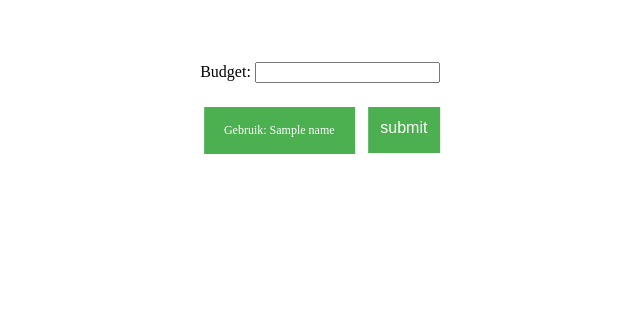
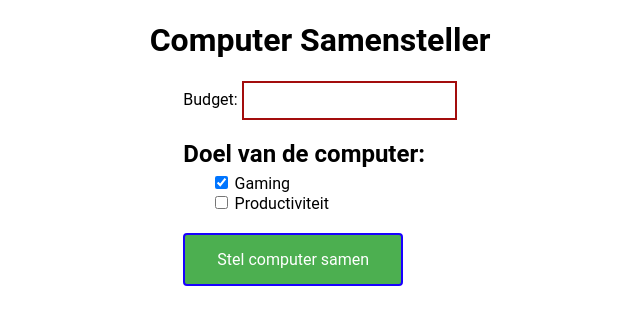
Before and after one commit to DJNK0/PC_Maker, a Flask app: template templates/home.html in a window 1280 px wide. Shown: the top 325 px of the page, without its empty margins (320-960 px from the left). Run offline with Flask 2, Linux system fonts and the light colour scheme; the template is opened without the code that fills it: most values are stand-ins (such as "Sample title", 1, 10 or a date in 2020); parts of the project's set-up code (start-up, migrations or seed data) failed here and were passed over; some web fonts are replaced.

Commit message:
Versie goedheid

```diff
--- a/behuizing_results.txt
+++ b/behuizing_results.txt
@@ -1,4 +1,4 @@
-32,:LC Power LC-7036B-ON Midi Tower Behuizing
+LC Power LC-7036B-ON Midi Tower Behuizing:32
 Aerocool Hexform:49
 Corsair 4000D Airflow Tempered Glass Black Midi Tower Behuizing:109
 Fractal Design Torrent Gray + Light TG Midi Tower Behuizing:174
--- a/falende.py
+++ b/falende.py
@@ -1,23 +1,46 @@
 
 from flask import Flask, render_template, request
 import programmayes
-import sys
+
 app = Flask(__name__)
 
-@app.route("/")
+@app.route("/", methods=['GET', 'POST'])
 def home():
+    if request.method == "POST":
+        if request.form.get("submit_btn") == "0":
+
+            budget = request.form.get("budget")
+            if budget != "":
+                budget = int(budget)
+            else:
+                return render_template("home_error.html")
+            if budget < 450:
+                return render_template("home_error.html")
+
+            if request.form.get("Productiviteit") == "Productiviteit":
+                gebruiks_case = "professioneel"
+            else:
+                gebruiks_case = "gaming"
+            computer = programmayes.main(budget, gebruiks_case)
+            if computer == 0:
+                return render_template("home_error.html")
+            (gpu, gpu_prijs, cpu, cpu_prijs,
+             psu, psu_prijs, moederbord, moederbord_prijs,
+             ram, ram_prijs, koeling, koeling_prijs,
+             behuizing, behuizing_prijs,
+             opslag, opslag_prijs) = computer
+
+            return render_template("computer.html", gpu=gpu, gpu_prijs=gpu_prijs,
+                                   cpu=cpu, cpu_prijs=cpu_prijs,
+                                   psu=psu, psu_prijs=psu_prijs,
+                                   moederbord=moederbord, moederbord_prijs=moederbord_prijs,
+                                   ram=ram, ram_prijs=ram_prijs,
+                                   koeling=koeling, koeling_prijs=koeling_prijs,
+                                   behuizing=behuizing, behuizing_prijs=behuizing_prijs,
+                                   opslag=opslag, opslag_prijs=opslag_prijs)
+        if request.form.get("submit_btn") == "0":
+            pass
     return render_template("home.html")
-
-@app.route("/", methods=["POST"])
-def get_data():
-    if request.form.get("gaming_btn") == "0":
-        return render_template('home.html', name="gaming")
-    elif request.form.get('productiviteit_btn') == '0':
-        return render_template('home.html', name="productiviteit")
-    else:
-        return render_template("home.html")
 
 if __name__ == "__main__":
     app.run(debug=True)
-    print(request.form.get("budget"))
-    budget = get_data()
--- a/static/css/style.css
+++ b/static/css/style.css
@@ -1,76 +1,48 @@
+@import url("https://fonts.google.com/specimen/Roboto");
+
 .centered{
-  position: fixed;
-  left: 50%;
-  transform: translate(-50%, -50%);
+  display: flex;
+  justify-content: center;
+  align-items: center
+}
+*{
+  font-family: "Roboto", sans-serif;
+}
+h2{
+
+  padding-bottom: 2%;
+  margin-bottom:0;
+}
+.checkboxes{
+  padding-left:10%;
+  padding-bottom:20px;
 }
 
-.form_padding{
-  padding-top: 200px;
-  padding-bottom:10%;
-}
-.dropbtn {
-  background-color: #4CAF50;
-  float:left;
-  color: white;
-  padding-top: 16px;
-  padding-bottom: 16px;
-  text-align: center;
-  margin: 0 1.5%;
-  width: 63%;
-  font-size: 12px;
-  border: none;
-  cursor: pointer;
-}
-
-
-
-
-.dropdown-content {
-  display: none;
-  position: absolute;
-  padding: 0;
-  margin: 0 1.5%;
-
-  margin-top: 20%;
+input::-webkit-inner-spin-button {
+  margin: 0;
+  -webkit-appearance: none;
 
 }
 
+input{
+  padding:10px;
+  border: 2px solid #a30d0d;
+}
+.submit_btn{
+  transition-duration: 0.4s;
+  background-color: #4CAF50; /* Green */
+  border: 2px solid #1900ff;
+  border-radius: 4px;
+  color: white;
+  padding: 15px 32px;
+  text-align: center;
+  text-decoration: none;
+  display: inline-block;
+  font-size: 16px;
 
-.dropdown-content a {
-  float:left;
-  position: relative;
-
-  color: black;
-  margin:0;
-  padding:0;
-  text-decoration: none;
-  display: block;
 }
 
-
-.dropdown-content a:hover {
-  background-color: #f1f1f1
-}
-
-.dropdown:hover .dropdown-content {
-  display: block;
-}
-
-.dropdown:hover .dropbtn {
-  background-color: #3e8e41;
-}
-
-.submit_button{
-  float:right;
-  font-size: 16px;
-  padding-top: 12px;
-  padding-bottom: 16px;
-  margin: 0 4%;
-  position:absolute;
-  background-color: #4CAF50;
-
-  width: 30%;
-  border: none;
-  cursor: pointer;
+.submit_btn:hover {
+  background-color: #0e6811;
   color: white;
 }
--- a/templates/home.html
+++ b/templates/home.html
@@ -4,27 +4,46 @@
     <meta charset="UTF-8">
     <title>{{name}}</title>
     <link rel="stylesheet" href="{{ url_for('static', filename='css/style.css') }}">
+
 </head>
 
+<h1 class="centered">Computer Samensteller</h1>
 <div class="centered">
-    <form class="form_padding" method="POST">
-        Budget: <input type="number" name="budget" value={{budget}} min="400">
+
+    <form method="POST">
+        Budget: <input type="number" name="budget" value={{budget}} min="400" id="budget_input">
+        <h2>Doel van de computer:</h2>
+        <div class="checkboxes">
+
+            <input type="checkbox" id="Gaming" name="Gaming" value="Gaming" checked="true">
+            <label for="Gaming">Gaming</label><br>
+            <input type="checkbox" id="Productiviteit" name="Productiviteit" value="Productiviteit">
+            <label for="vehicle2">Productiviteit</label><br>
+        </div>
+
+        <button class = "submit_btn"  name="submit_btn" type="submit" value="0">Stel computer samen</button>
     </form>
-
-    <div class="dropdown">
-        <p class="dropbtn"> Gebruik: {{name}} </p>
-        <form class="dropdown-content" method="POST">
-            <button type="submit" name="gaming_btn" value="0">Gaming</button>
-            <button type="submit" name="productiviteit_btn" value="0">Productiviteit</button>
-        </form>
+</div>
+<script>
+const gaming_checkbox = document.getElementById('Gaming')
+const prod_checkbox = document.getElementById('Productiviteit')
 
 
-    </div>
-    <form method="POST">
-        <button class="submit_button">submit</button>
-    </form>
 
-</div>
+gaming_checkbox.addEventListener("change", (event) => {
+    if (event.currentTarget.checked) {
+        prod_checkbox.checked = false;
+    } else {
+        prod_checkbox.checked = true;
+    }
+})
+prod_checkbox.addEventListener("change", (event) => {
+    if (event.currentTarget.checked) {
+        gaming_checkbox.checked = false;
+    } else {
+        gaming_checkbox.checked = true;
+    }
+})
 
+</script>
 </html>
-<!--<button class="submit_button centered">submit</button>-->
```
Also changed, not shown: programmayes.py (+130 -70 lines), templates/computer.html (added, +66 -0 lines).
